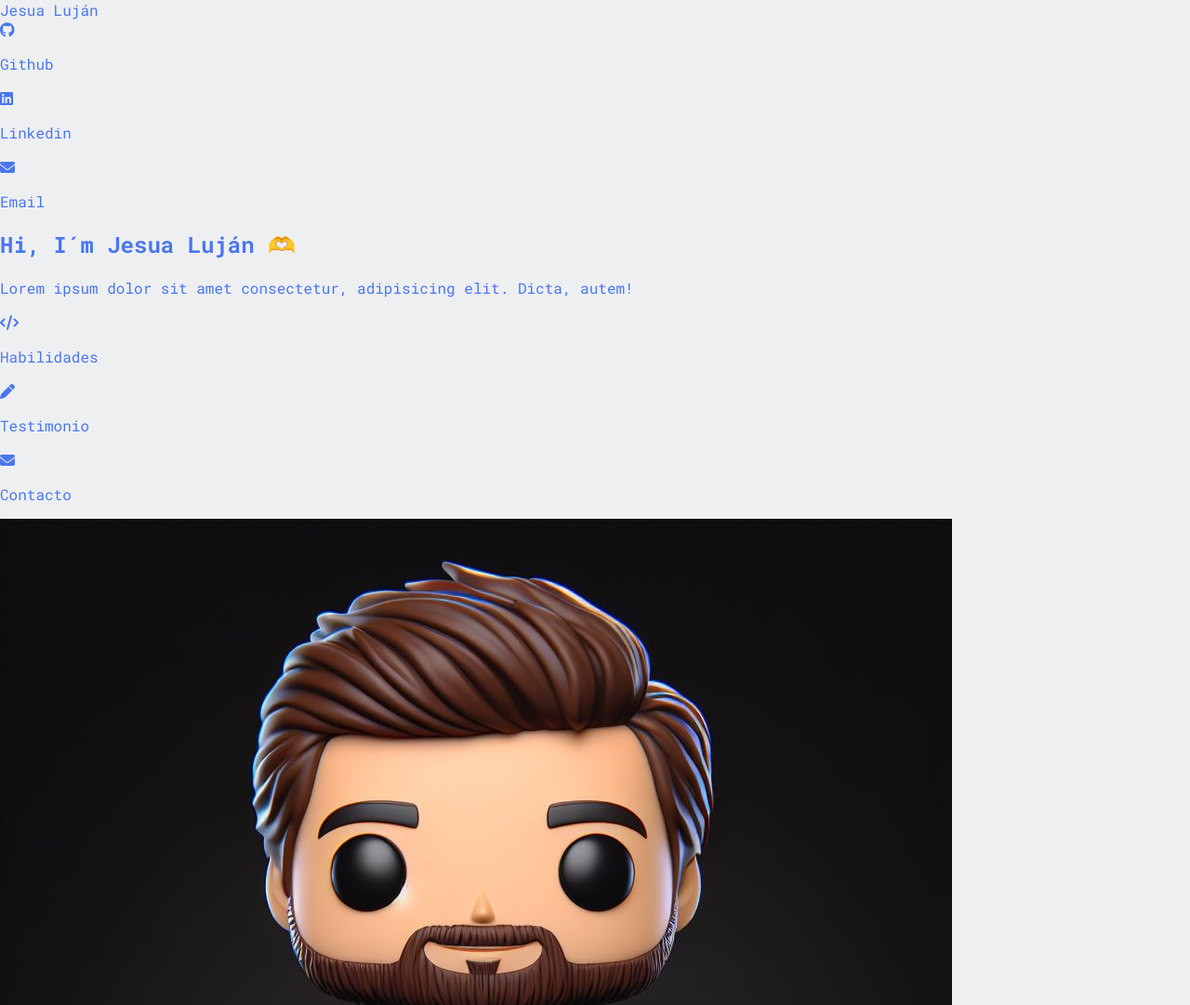
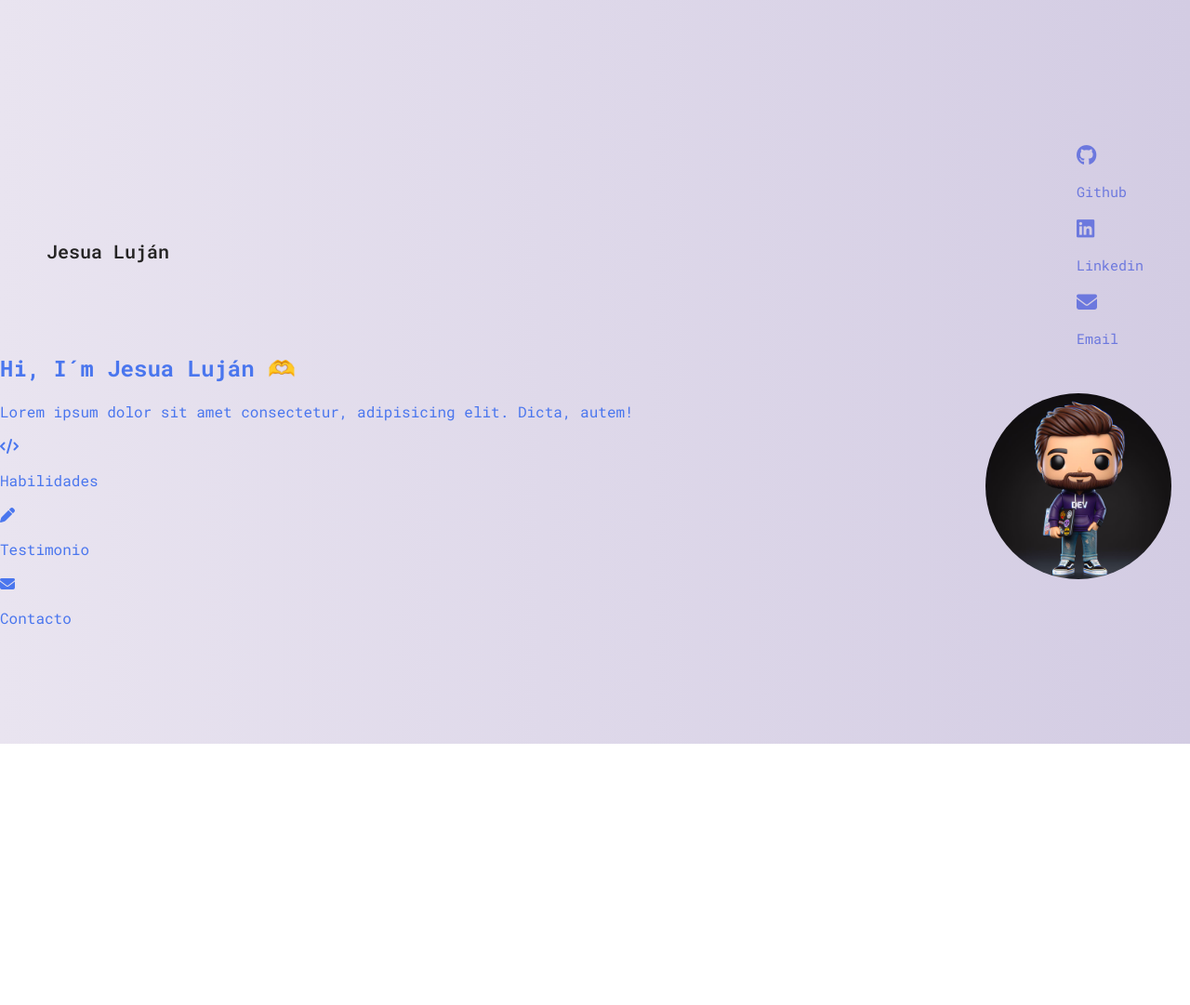
Before and after one commit to jesualujan/intoHtml-37-web-becalos, a plain HTML site: page 02Portafolio/index.html in a window 1280 px wide. Shown: the top 1081 px of the page at 93% size. After the commit the page ends 800 px from the top, so only its background shows below. Drawn offline with Linux system fonts and the light colour scheme.

Commit message:
💄 estilos a la sección about-me

```diff
--- a/02Portafolio/css/styles.css
+++ b/02Portafolio/css/styles.css
@@ -5,10 +5,50 @@ body {
     /* background-color: brown; */
     font-family: "Roboto Mono", monospace;
     color: #4a76ee;
-    background-color: #eeeff1;
+    background: #D3CCE3;  /* fallback for old browsers */
+    background: -webkit-linear-gradient(to right, #E9E4F0, #D3CCE3);  /* Chrome 10-25, Safari 5.1-6 */
+    background: linear-gradient(to right, #E9E4F0, #D3CCE3); /* W3C, IE 10+/ Edge, Firefox 16+, Chrome 26+, Opera 12+, Safari 7+ */
+
 }
 
 a{
     color: #4a76ee;
     text-decoration: none;
 }
+
+nav {
+ display: flex;
+ align-items: center;
+ justify-content: space-between;
+ padding: 50px;
+ height: 80px;
+}
+
+nav .left a{
+    color: #252424;
+    font-size: 20px;
+    font-weight: 600;
+}
+
+nav .right a{
+    color: #6c78de;
+    font-size: 22px;
+}
+
+nav .right a p{
+    color: #6c78de;
+    font-size: 15px;
+}
+/* estilos a mi etiqueta section con class="about-me"*/
+.about-me{
+    display: flex;
+    justify-content: space-between;
+    align-items: center;
+}
+
+.about-me .profile img{
+    border-radius: 50%;
+    width: 200px; /* largo - ancho */
+    height: 200px;  /* altura */
+    padding: 20px;
+}
```
